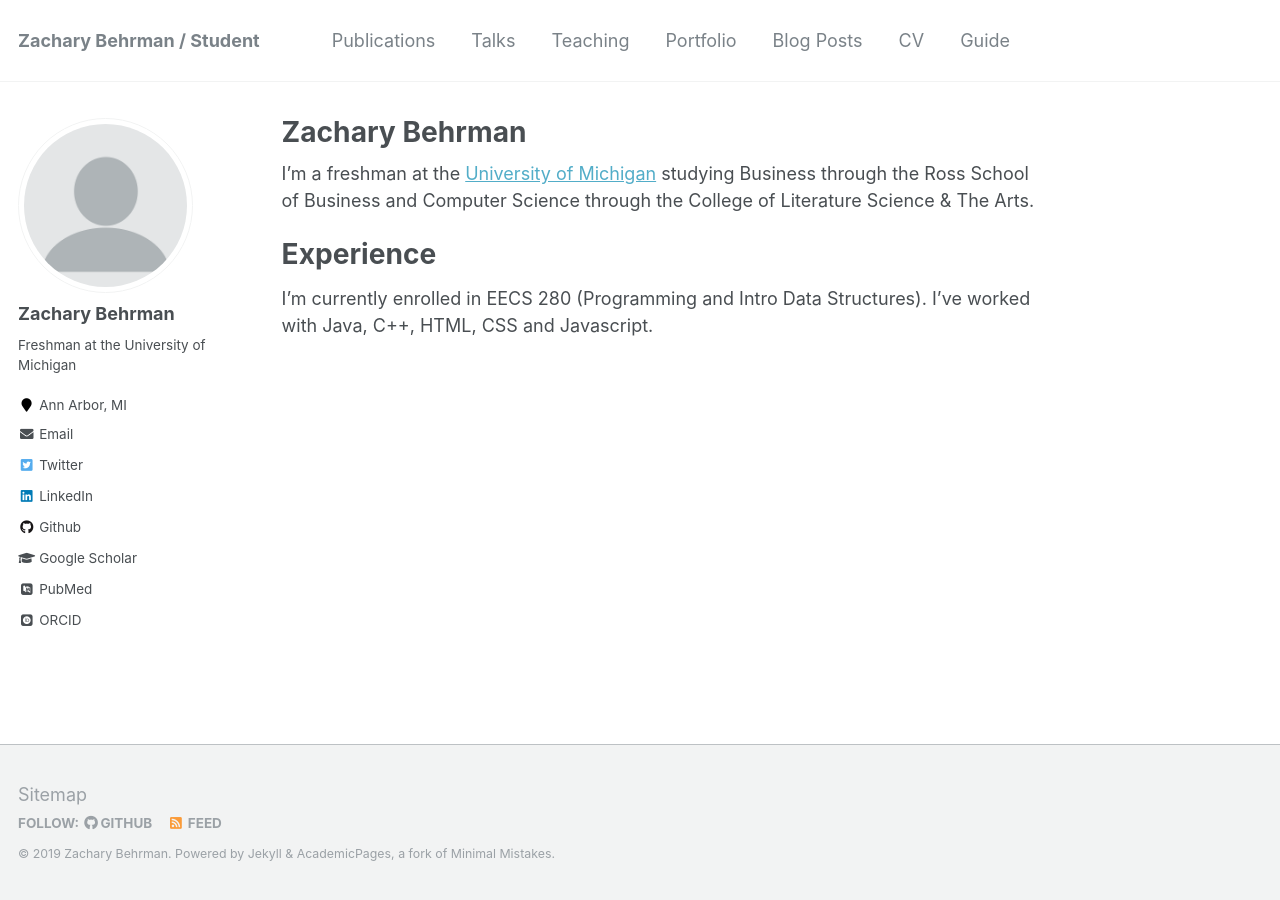
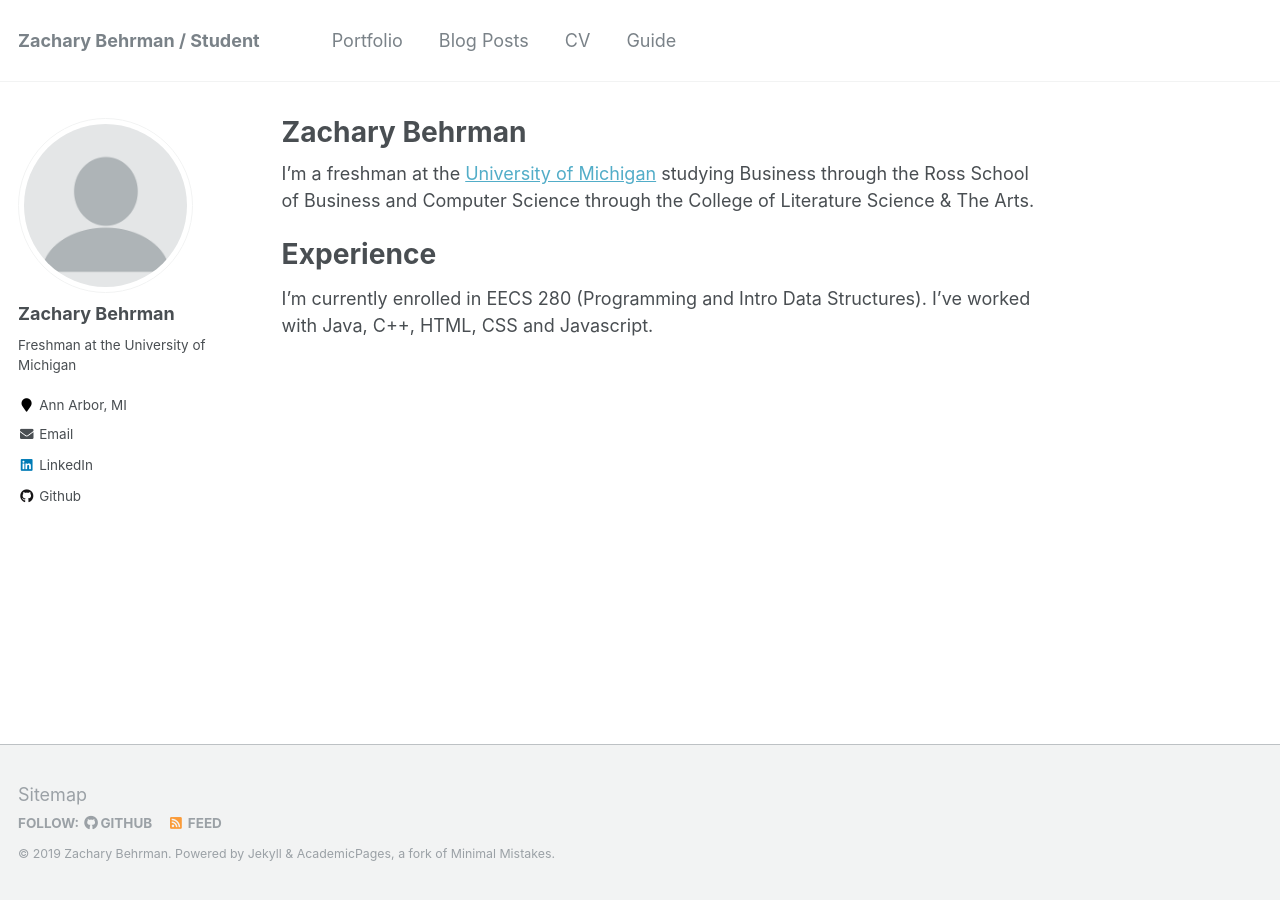
Before and after one commit to Pizazzle56/pizazzle56.github.io, a Jekyll site: the page built from _pages/about.md, in a window 1280 px wide. Built offline with Jekyll 4.4.1, drawn with Linux system fonts in a browser that asks for light colours; some web fonts are replaced; part of the change alters nothing that is shown.

Commit message:
Configuring

```diff
--- a/_config.yml
+++ b/_config.yml
@@ -85,10 +85,10 @@ author:
   bio              : "Freshman at the University of Michigan"
   location         : "Ann Arbor, MI"
   employer         :
-  pubmed           : "https://www.ncbi.nlm.nih.gov/pubmed/?term=john+snow"
-  googlescholar    : "http://yourfullgooglescholarurl.com"
+  pubmed           :
+  googlescholar    :
   email            : "behrmanz@umich.edu"
-  researchgate     :  # example: "https://www.researchgate.net/profile/yourprofile"
+  researchgate     :
   uri              :
   bitbucket        :
   codepen          :
@@ -100,16 +100,16 @@ author:
   google_plus      :
   keybase          :
   instagram        :
-  impactstory      : #"https://profiles.impactstory.org/u/xxxx-xxxx-xxxx-xxxx"
+  impactstory      :
   lastfm           :
   linkedin         : "linkedin.com/in/z-behrman"
-  orcid            : "http://orcid.org/yourorcidurl"
+  orcid            :
   pinterest        :
   soundcloud       :
   stackoverflow    : # http://stackoverflow.com/users/123456/username
   steam            :
   tumblr           :
-  twitter          : "replacethistwitterhandle"
+  twitter          :
   vine             :
   weibo            :
   xing             :
--- a/_data/navigation.yml
+++ b/_data/navigation.yml
@@ -1,13 +1,5 @@
 # main links links
 main:
-  - title: "Publications"
-    url: /publications/
-
-  - title: "Talks"
-    url: /talks/
-
-  - title: "Teaching"
-    url: /teaching/
 
   - title: "Portfolio"
     url: /portfolio/
```
